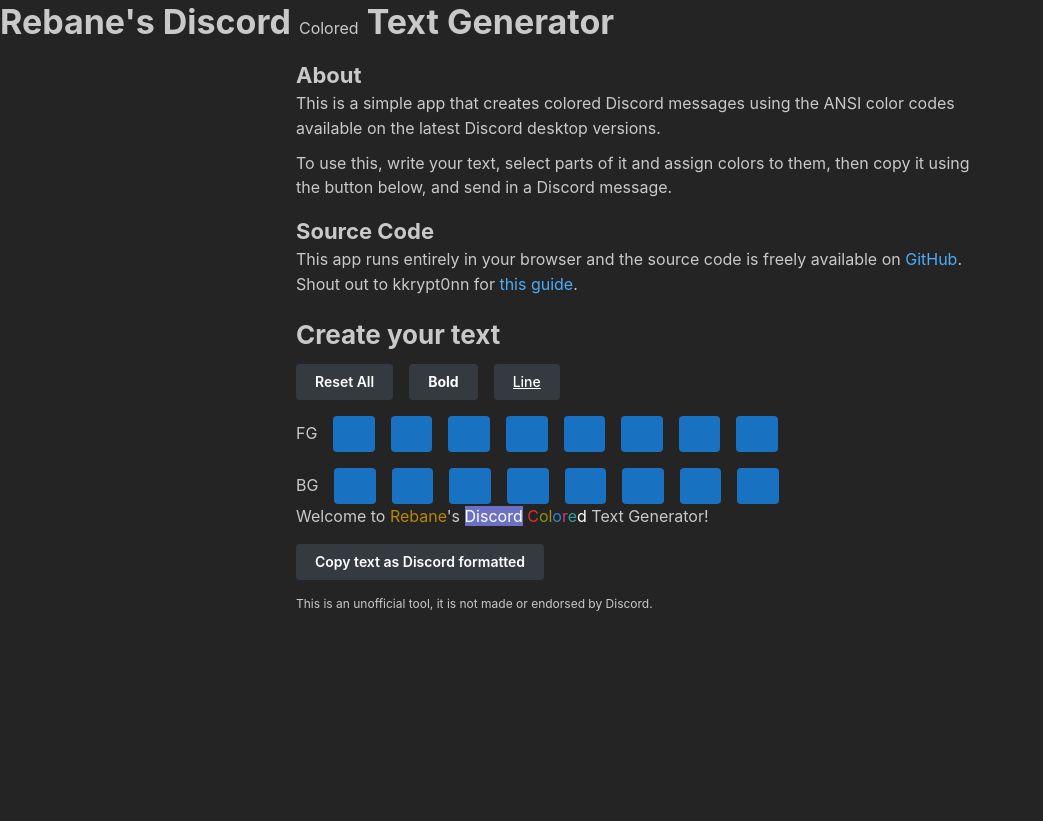
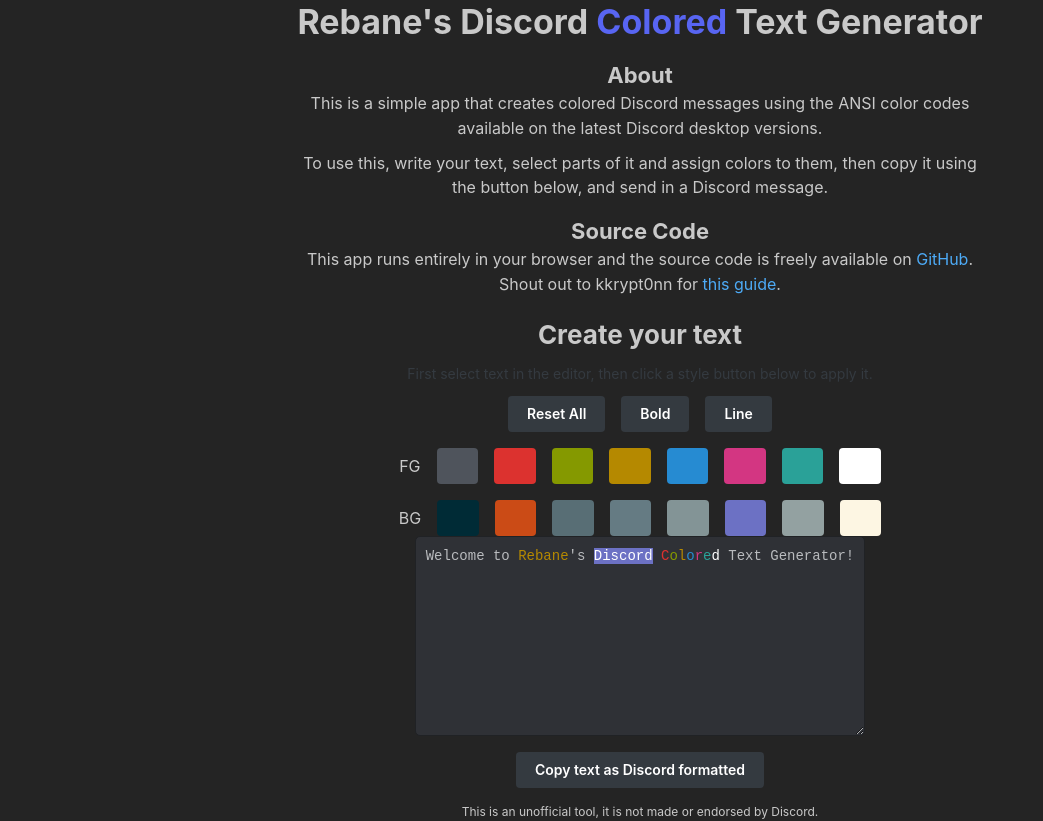
Before and after one commit to thebardofavon/discord-coloured-text-generator, a React (Vite) app: page / in a window 1280 px wide. Shown: the whole page, without its empty margins (0-1043 px from the left). Before the commit the page ends 800 px from the top, so only its background shows below. Built offline with nearby package versions, Linux system fonts and the light colour scheme.

Commit message:
Add CSS styles for App component to center content and improve layout

```diff
--- /dev/null
+++ b/src/App.css
@@ -0,0 +1,37 @@
+.App {
+    display: flex;
+    flex-direction: column;
+    align-items: center;
+    justify-content: center;
+    width: 100%;
+    max-width: 100vw;
+  }
+
+  /* Center all container elements */
+  .mantine-Container-root {
+    display: flex;
+    flex-direction: column;
+    align-items: center;
+    text-align: center;
+  }
+
+  /* Make titles center-aligned */
+  .mantine-Title-root {
+    text-align: center;
+  }
+
+  /* Center button groups */
+  .mantine-Group-root {
+    justify-content: center;
+  }
+
+  /* Ensure text is centered where appropriate */
+  .mantine-Text-root {
+    text-align: center;
+  }
+
+  /* Keep the editable content properly aligned */
+  [contenteditable="true"] {
+    margin-left: auto;
+    margin-right: auto;
+  }
--- a/src/App.jsx
+++ b/src/App.jsx
@@ -1,8 +1,9 @@
 import DiscordColoredTextGenerator from './components/DiscordColoredTextGenerator';
+import './App.css';
 
 function App() {
   return (
-    <div className="App">
+    <div className="App" style={{ display: 'flex', justifyContent: 'center', width: '100%' }}>
       <DiscordColoredTextGenerator />
     </div>
   );
--- a/src/components/DiscordColoredTextGenerator.jsx
+++ b/src/components/DiscordColoredTextGenerator.jsx
@@ -1,5 +1,5 @@
 import React, { useState, useRef, useEffect } from 'react';
-import { Text, Container, Title, Button, Group, Box, Paper, Anchor } from '@mantine/core';
+import { Text, Container, Title, Button, Group, Box, Paper, Anchor, Alert } from '@mantine/core';
 
 const DiscordColoredTextGenerator = () => {
   const textareaRef = useRef(null);
@@ -9,6 +9,7 @@
   const [tooltipVisible, setTooltipVisible] = useState(false);
   const [tooltipPosition, setTooltipPosition] = useState({ top: 0, left: 0 });
   const [copyCount, setCopyCount] = useState(0);
+  const [selectionAlert, setSelectionAlert] = useState(false);
   const copyTimeoutRef = useRef(null);
 
   const tooltipTexts = {
@@ -76,19 +77,29 @@
     const selection = window.getSelection();
     const text = selection.toString();
 
-    if (!text) return;
+    if (!text) {
+      // Alert the user to select text first
+      setSelectionAlert(true);
+      setTimeout(() => setSelectionAlert(false), 3000);
+      return;
+    }
 
+    try {
       const span = document.createElement("span");
       span.innerText = text;
-    span.classList.add(`ansi-${ansi}`);
+      span.className = `ansi-${ansi}`;
 
       const range = selection.getRangeAt(0);
       range.deleteContents();
       range.insertNode(span);
 
+      // Keep selection on the text
       range.selectNodeContents(span);
       selection.removeAllRanges();
       selection.addRange(range);
+    } catch (err) {
+      console.error("Error applying style:", err);
+    }
   };
 
   // Convert styled HTML to ANSI codes
@@ -143,10 +154,8 @@
         setCopyMessage("Copy text as Discord formatted");
       }, 2000);
     }).catch((err) => {
-      // We don't need to stop the users if they get a little too excited about the button
-      if (copyCount > 2) return;
-      alert("Copying failed for some reason, let's try showing an alert, maybe you can copy it instead.");
-      alert(toCopy);
+      console.error("Copy failed:", err);
+      alert("Copying failed. You can try selecting and copying the text manually.");
     });
   };
 
@@ -187,30 +196,49 @@
     };
   }, []);
 
-  // Add CSS classes to document for ANSI styling
+  // Add CSS classes directly to document for ANSI styling with !important
   useEffect(() => {
     const styleEl = document.createElement('style');
     styleEl.textContent = `
-      .ansi-1 { font-weight: 700; text-decoration: none; }
-      .ansi-4 { font-weight: 500; text-decoration: underline; }
+      .ansi-1 { font-weight: 700 !important; text-decoration: none !important; }
+      .ansi-4 { font-weight: 500 !important; text-decoration: underline !important; }
 
-      .ansi-30 { color: #4f545c; }
-      .ansi-31 { color: #dc322f; }
-      .ansi-32 { color: #859900; }
-      .ansi-33 { color: #b58900; }
-      .ansi-34 { color: #268bd2; }
-      .ansi-35 { color: #d33682; }
-      .ansi-36 { color: #2aa198; }
-      .ansi-37 { color: #ffffff; }
+      .ansi-30 { color: #4f545c !important; }
+      .ansi-31 { color: #dc322f !important; }
+      .ansi-32 { color: #859900 !important; }
+      .ansi-33 { color: #b58900 !important; }
+      .ansi-34 { color: #268bd2 !important; }
+      .ansi-35 { color: #d33682 !important; }
+      .ansi-36 { color: #2aa198 !important; }
+      .ansi-37 { color: #ffffff !important; }
 
-      .ansi-40 { background-color: #002b36; }
-      .ansi-41 { background-color: #cb4b16; }
-      .ansi-42 { background-color: #586e75; }
-      .ansi-43 { background-color: #657b83; }
-      .ansi-44 { background-color: #839496; }
-      .ansi-45 { background-color: #6c71c4; }
-      .ansi-46 { background-color: #93a1a1; }
-      .ansi-47 { background-color: #fdf6e3; }
+      .ansi-40 { background-color: #002b36 !important; }
+      .ansi-41 { background-color: #cb4b16 !important; }
+      .ansi-42 { background-color: #586e75 !important; }
+      .ansi-43 { background-color: #657b83 !important; }
+      .ansi-44 { background-color: #839496 !important; }
+      .ansi-45 { background-color: #6c71c4 !important; }
+      .ansi-46 { background-color: #93a1a1 !important; }
+      .ansi-47 { background-color: #fdf6e3 !important; }
+
+      /* Custom color button styles to ensure they show correctly */
+      .color-button-30 { background-color: #4f545c !important; }
+      .color-button-31 { background-color: #dc322f !important; }
+      .color-button-32 { background-color: #859900 !important; }
+      .color-button-33 { background-color: #b58900 !important; }
+      .color-button-34 { background-color: #268bd2 !important; }
+      .color-button-35 { background-color: #d33682 !important; }
+      .color-button-36 { background-color: #2aa198 !important; }
+      .color-button-37 { background-color: #ffffff !important; }
+
+      .color-button-40 { background-color: #002b36 !important; }
+      .color-button-41 { background-color: #cb4b16 !important; }
+      .color-button-42 { background-color: #586e75 !important; }
+      .color-button-43 { background-color: #657b83 !important; }
+      .color-button-44 { background-color: #839496 !important; }
+      .color-button-45 { background-color: #6c71c4 !important; }
+      .color-button-46 { background-color: #93a1a1 !important; }
+      .color-button-47 { background-color: #fdf6e3 !important; }
     `;
     document.head.appendChild(styleEl);
 
@@ -225,13 +253,17 @@
       backgroundColor: '#36393F',
       textAlign: 'center',
       color: '#FFF',
-        padding: '20px'
+      padding: '20px',
+      display: 'flex',
+      flexDirection: 'column',
+      alignItems: 'center',
+      paddingTop: '20px'
     }}>
-        <Title order={1} >
-          Rebane's Discord <Text component="span" sx={{ color: '#5865F2' }}>Colored</Text> Text Generator
+      <Title order={1}>
+        Rebane's Discord <span style={{ color: '#5865F2', fontWeight: 'inherit' }}>Colored</span> Text Generator
       </Title>
 
-        <Container size="sm" sx={{ maxWidth: '500px', margin: 'auto' }}>
+      <Container size="sm" sx={{ maxWidth: '500px', margin: 'auto', width: '100%', display: 'flex', flexDirection: 'column', alignItems: 'center' }}>
         <Title order={3} mt="md">About</Title>
         <Text>This is a simple app that creates colored Discord messages using the ANSI color codes available on the latest Discord desktop versions.</Text>
         <Text mt="xs">To use this, write your text, select parts of it and assign colors to them, then copy it using the button below, and send in a Discord message.</Text>
@@ -248,6 +280,14 @@
       <Container size="sm" sx={{ maxWidth: '500px', margin: 'auto' }}>
         <Title order={2} mt="lg">Create your text</Title>
 
+        {selectionAlert && (
+          <Alert color="yellow" sx={{ marginTop: '10px' }}>
+            Please select some text first before applying a style.
+          </Alert>
+        )}
+
+        <Text color="gray" size="sm" mt="sm">First select text in the editor, then click a style button below to apply it.</Text>
+
         <Group position="center" spacing="xs" mt="sm">
           <Button
             variant="filled"
@@ -259,7 +299,7 @@
           <Button
             variant="filled"
             color="gray"
-              className="ansi-1"
+            sx={{ fontWeight: 700 }}
             onClick={() => handleStyleClick("1")}
           >
             Bold
@@ -267,7 +307,7 @@
           <Button
             variant="filled"
             color="gray"
-              className="ansi-4"
+            sx={{ textDecoration: 'underline' }}
             onClick={() => handleStyleClick("4")}
           >
             Line
@@ -280,11 +320,14 @@
             <Button
               key={code}
               variant="filled"
+              className={`color-button-${code}`}
               sx={{
-                  backgroundColor: colorMap[code.toString()],
                 minWidth: '32px',
                 minHeight: '32px',
-                  padding: 0
+                padding: 0,
+                '&:hover': {
+                  filter: 'brightness(1.2)'
+                }
               }}
               onClick={() => handleStyleClick(code.toString())}
               onMouseEnter={(e) => handleTooltipShow(code, e)}
@@ -301,11 +344,14 @@
             <Button
               key={code}
               variant="filled"
+              className={`color-button-${code}`}
               sx={{
-                  backgroundColor: colorMap[code.toString()],
                 minWidth: '32px',
                 minHeight: '32px',
-                  padding: 0
+                padding: 0,
+                '&:hover': {
+                  filter: 'brightness(1.2)'
+                }
               }}
               onClick={() => handleStyleClick(code.toString())}
               onMouseEnter={(e) => handleTooltipShow(code, e)}
@@ -316,17 +362,19 @@
           ))}
         </Group>
 
-          <Box sx={{ display: 'flex', justifyContent: 'center', marginTop: '20px' }}>
-            <Paper
+        <Box sx={{ display: 'flex', justifyContent: 'center', alignItems: 'center', marginTop: '20px', width: '100%' }}>
+          <div
             ref={textareaRef}
-              sx={{
-                width: '600px',
+            style={{
+              width: '100%',
+              maxWidth: '600px',
+              margin: '0 auto',
               height: '200px',
               backgroundColor: '#2F3136',
               color: '#B9BBBE',
               borderRadius: '5px',
               border: '1px solid #202225',
-                padding: '5px',
+              padding: '10px',
               textAlign: 'left',
               fontFamily: 'monospace',
               whiteSpace: 'pre-wrap',
@@ -334,8 +382,10 @@
               lineHeight: '1.125rem',
               overflow: 'auto',
               resize: 'both',
+              display: 'block',
+              outline: 'none'
             }}
-              contentEditable
+            contentEditable="true"
             onInput={handleInput}
             dangerouslySetInnerHTML={{
               __html: 'Welcome to&nbsp;<span class="ansi-33">Rebane</span>\'s <span class="ansi-45"><span class="ansi-37">Discord</span></span>&nbsp;<span class="ansi-31">C</span><span class="ansi-32">o</span><span class="ansi-33">l</span><span class="ansi-34">o</span><span class="ansi-35">r</span><span class="ansi-36">e</span><span class="ansi-37">d</span>&nbsp;Text Generator!'
@@ -347,7 +397,7 @@
           variant="filled"
           color="gray"
           mt="md"
-            sx={copyStyle}
+          sx={{...copyStyle, display: 'block', margin: '20px auto'}}
           onClick={handleCopy}
         >
           {copyMessage}
@@ -358,8 +408,8 @@
         </Text>
 
         {tooltipVisible && (
-            <Box
-              sx={{
+          <div
+            style={{
               position: 'absolute',
               backgroundColor: '#3BA55D',
               color: '#fff',
@@ -373,7 +423,7 @@
             }}
           >
             {tooltipContent}
-            </Box>
+          </div>
         )}
       </Container>
     </Box>
```
Lines whose indentation alone changed are shown as unchanged.
